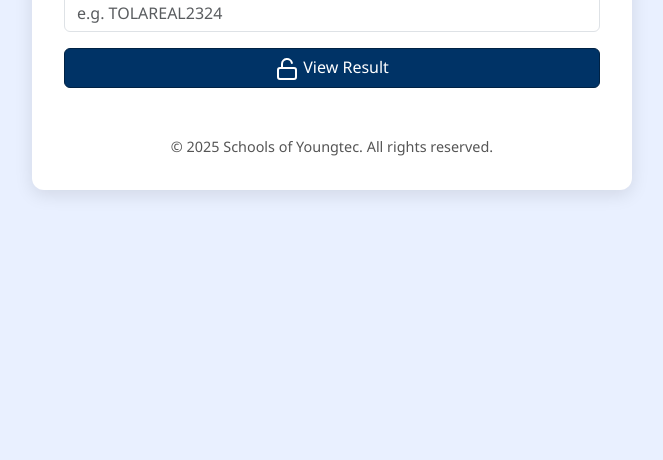
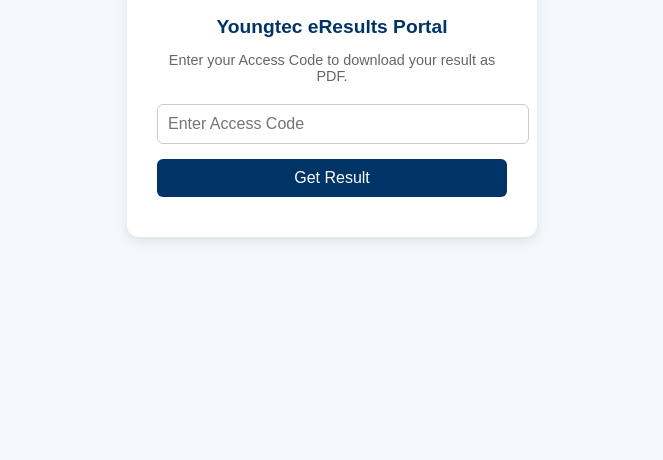
Before and after one commit to Prudentamos/student--results, a plain HTML site: page index.html in a window 1280 px wide. Shown: the part 340-800 px from the top of the page, without its empty margins (308-971 px from the left). Drawn offline with nearby package versions, Linux system fonts and the light colour scheme.

Commit message:
Updated index.html

```diff
--- a/index.html
+++ b/index.html
@@ -1,161 +1,110 @@
 <!DOCTYPE html>
 <html lang="en">
 <head>
-  <meta charset="UTF-8" />
-  <meta name="viewport" content="width=device-width, initial-scale=1" />
-  <title>Schools of Youngtec - Result Viewer</title>
-  <!-- Bootstrap CSS -->
-  <link href="https://cdn.jsdelivr.net/npm/bootstrap@5.3.0/dist/css/bootstrap.min.css" rel="stylesheet" />
-  <!-- Feather Icons -->
-  <script src="https://unpkg.com/feather-icons"></script>
+  <meta charset="UTF-8">
+  <meta name="viewport" content="width=device-width, initial-scale=1.0">
+  <title>Schools of Youngtec Results Portal</title>
   <style>
     body {
-      background: #e9f0ff;
-      font-family: 'Segoe UI', Tahoma, Geneva, Verdana, sans-serif;
+      font-family: Arial, sans-serif;
+      background: #f5f8fc;
+      display: flex;
+      justify-content: center;
+      align-items: center;
+      height: 100vh;
+      margin: 0;
     }
     .container {
-      max-width: 600px;
-      margin: 4rem auto;
-      background: white;
+      background: #fff;
+      padding: 30px;
       border-radius: 12px;
-      padding: 2rem;
-      box-shadow: 0 5px 18px rgba(0,0,0,0.1);
+      box-shadow: 0 4px 12px rgba(0,0,0,0.1);
+      text-align: center;
+      width: 350px;
     }
     .logo {
-      display: block;
-      margin: 0 auto 1rem;
-      max-width: 150px;
+      width: 80px;
+      margin-bottom: 15px;
     }
-    h3 {
+    h1 {
+      font-size: 1.2rem;
       color: #003366;
-      font-weight: 700;
-      margin-bottom: 1.5rem;
-      text-align: center;
-      letter-spacing: 1px;
+      margin-bottom: 10px;
     }
-    .btn-primary {
-      background-color: #003366;
-      border-color: #002244;
+    p {
+      font-size: 0.9rem;
+      color: #666;
+      margin-bottom: 20px;
     }
-    .btn-primary:hover {
-      background-color: #002244;
-      border-color: #001622;
+    input {
+      padding: 10px;
+      width: 100%;
+      margin-bottom: 15px;
+      border: 1px solid #ccc;
+      border-radius: 6px;
+      font-size: 1rem;
     }
-    a.pdf-link {
-      color: #003366;
-      font-weight: 600;
-      text-decoration: none;
+    button {
+      background: #003366;
+      color: white;
+      padding: 10px;
+      width: 100%;
+      border: none;
+      border-radius: 6px;
+      font-size: 1rem;
+      cursor: pointer;
     }
-    a.pdf-link:hover {
-      text-decoration: underline;
+    button:hover {
+      background: #00509e;
     }
-    .footer {
-      margin-top: 3rem;
-      text-align: center;
-      color: #555;
-      font-size: 0.9rem;
+    .error {
+      color: red;
+      font-size: 0.85rem;
+      margin-top: 10px;
     }
   </style>
 </head>
 <body>
+
   <div class="container">
-    <img src="logo.png" alt="Schools of Youngtec Logo" class="logo" />
-    <h3>Youngtec Result Portal</h3>
-
-    <form id="accessForm" class="mb-4">
-      <label for="accessCode" class="form-label">Enter Access Code</label>
-      <input
-        type="text"
-        id="accessCode"
-        class="form-control"
-        placeholder="e.g. TOLAREAL2324"
-        required
-        autocomplete="off"
-      />
-      <button type="submit" class="btn btn-primary mt-3 w-100">
-        <i data-feather="unlock"></i> View Result
-      </button>
-    </form>
-
-    <div id="resultArea"></div>
-
-    <div class="footer">
-      &copy; 2025 Schools of Youngtec. All rights reserved.
-    </div>
+    <img src="logo.png" alt="School Logo" class="logo">
+    <h1>Youngtec eResults Portal</h1>
+    <p>Enter your Access Code to download your result as PDF.</p>
+    <input type="text" id="accessCode" placeholder="Enter Access Code" required>
+    <button onclick="getResult()">Get Result</button>
+    <div class="error" id="errorMsg"></div>
   </div>
 
   <script>
-    feather.replace();
+    const scriptURL = "https://script.google.com/macros/s/AKfycbyN2d-P2NCYQzFvBUOQ4pdsi9sG_p0frg24aTtyQp5NDzJoMTJ5GODy-pGZtk9V_JWXqQ/exec"; // Replace with your deployed Apps Script Web App URL
 
-    const API_KEY = 'AIzaSyDddxKOKOCYV-RwZ82GF0RJPpA_faGdhuc';  // Your real API key here
-    const SPREADSHEET_ID = '1L0-LPQCshYLNXMaA-XzRvKC32ppZjbhHdwvlvwG7Jbw';
-    const SHEET_NAME = 'Student_Results_DB';  // or your actual sheet tab name
+    async function getResult() {
+      const accessCode = document.getElementById('accessCode').value.trim();
+      const errorMsg = document.getElementById('errorMsg');
+      errorMsg.textContent = "";
 
-    async function fetchSheetData() {
-      const url = `https://sheets.googleapis.com/v4/spreadsheets/${SPREADSHEET_ID}/values/${SHEET_NAME}?key=${API_KEY}`;
-      const response = await fetch(url);
-      if (!response.ok) throw new Error('Failed to fetch data');
-      const data = await response.json();
-      return data.values;
-    }
-
-    function createPDFLink(url) {
-      return `<a href="${url}" target="_blank" rel="noopener noreferrer" class="pdf-link"><i data-feather="file-text"></i> View/Download PDF</a>`;
-    }
-
-    document.getElementById('accessForm').addEventListener('submit', async (e) => {
-      e.preventDefault();
-      const accessCode = document.getElementById('accessCode').value.trim().toUpperCase();
-      const resultArea = document.getElementById('resultArea');
-      resultArea.innerHTML = `<div class="text-info">Checking access code...</div>`;
+      if (!accessCode) {
+        errorMsg.textContent = "Please enter an access code.";
+        return;
+      }
 
       try {
-        const sheetData = await fetchSheetData();
-        const headers = sheetData[0];
-        const rows = sheetData.slice(1);
+        const response = await fetch(scriptURL);
+        if (!response.ok) throw new Error("Network error");
 
-        const matches = rows.filter(row => row[0].toUpperCase() === accessCode);
+        const data = await response.json();
+        const match = data.find(item => item.accessCode === accessCode);
 
-        if (matches.length === 0) {
-          resultArea.innerHTML = `<div class="alert alert-danger">Access code not found. Please check and try again.</div>`;
-          return;
+        if (match && match.pdfLink) {
+          window.open(match.pdfLink, "_blank");
+        } else {
+          errorMsg.textContent = "Invalid Access Code. Please try again.";
         }
-
-        let html = `<h5>Results for Access Code: <strong>${accessCode}</strong></h5>`;
-        html += `<table class="table table-striped mt-3"><thead><tr>`;
-
-        // Display headers except the access code column and last (assuming last is PDF URL)
-        for (let i = 1; i < headers.length - 1; i++) {
-          html += `<th>${headers[i]}</th>`;
-        }
-        html += `<th>Result PDF</th></tr></thead><tbody>`;
-
-        matches.forEach(row => {
-          html += `<tr>`;
-          for (let i = 1; i < headers.length - 1; i++) {
-            html += `<td>${row[i] || ''}</td>`;
-          }
-          const pdfUrl = row[headers.length - 1];
-          if (pdfUrl) {
-            html += `<td>${createPDFLink(pdfUrl)}</td>`;
-          } else {
-            html += `<td><em>No PDF available</em></td>`;
-          }
-          html += `</tr>`;
-        });
-
-        html += `</tbody></table>`;
-
-        resultArea.innerHTML = html;
-        feather.replace();
-
       } catch (err) {
-        resultArea.innerHTML = `<div class="alert alert-danger">Error: ${err.message}</div>`;
+        errorMsg.textContent = "Unable to fetch results. Please try later.";
       }
-    });
+    }
   </script>
 
-  <!-- Bootstrap JS Bundle -->
-  <script src="https://cdn.jsdelivr.net/npm/bootstrap@5.3.0/dist/js/bootstrap.bundle.min.js"></script>
 </body>
 </html>
```
